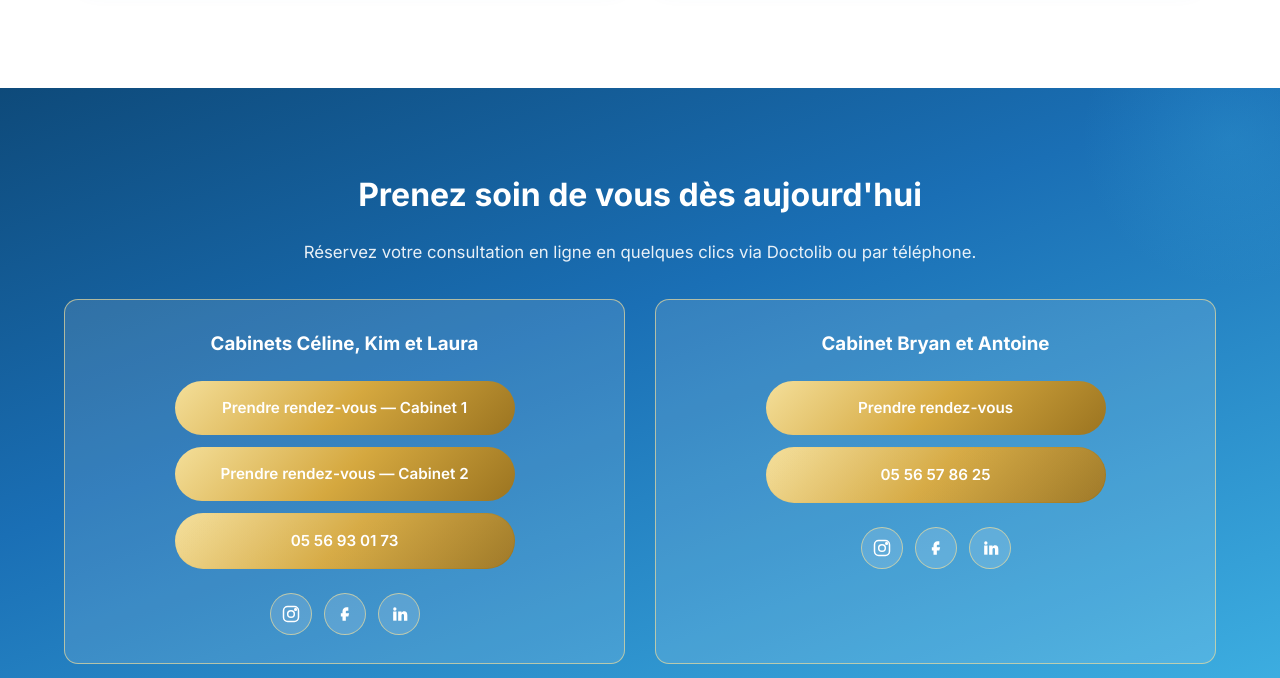
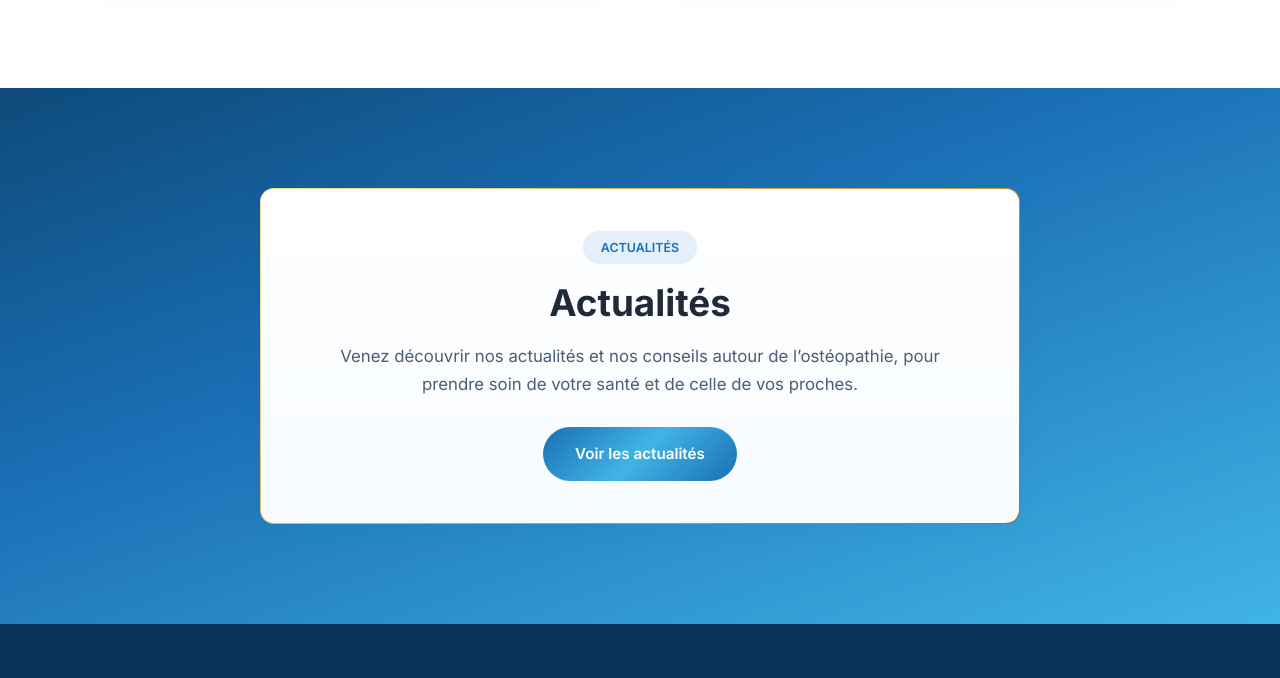
Before and after one commit to PRAFUL33290/ost-opathes-lepianmedoc.fr, a plain HTML site: page index.html in a window 1280 px wide. Shown: the part 2274-2952 px from the top of the page. Drawn offline with Linux system fonts and the light colour scheme.

Commit message:
suppression section

```diff
--- a/index.html
+++ b/index.html
@@ -169,39 +169,8 @@
         </div>
     </section>
 
-    <!-- ===== CTA BANNER ===== -->
-    <section class="cta-banner">
-        <div class="container fade-in">
-            <h2>Prenez soin de vous dès aujourd'hui</h2>
-            <p>Réservez votre consultation en ligne en quelques clics via Doctolib ou par téléphone.</p>
-            <div class="rdv-columns">
-                <article class="rdv-card">
-                    <h3>Cabinets Céline, Kim et Laura</h3>
-                    <a href="https://www.doctolib.fr/osteopathe/le-pian-medoc/celine-andurand" target="_blank" rel="noopener" class="btn btn--white">Prendre rendez-vous — Cabinet 1</a>
-                    <a href="https://www.doctolib.fr/osteopathe/le-pian-medoc/celine-andurand?pid=practice-131073" target="_blank" rel="noopener" class="btn btn--white">Prendre rendez-vous — Cabinet 2</a>
-                    <a href="tel:0556930173" class="btn btn--white-outline">05 56 93 01 73</a>
-                    <div class="social-links" aria-label="Réseaux sociaux du cabinet Céline, Kim et Laura">
-                        <span aria-label="Instagram"><svg viewBox="0 0 24 24" aria-hidden="true"><rect x="3" y="3" width="18" height="18" rx="5"></rect><circle cx="12" cy="12" r="4"></circle><circle cx="17.5" cy="6.5" r="1"></circle></svg></span>
-                        <span aria-label="Facebook"><svg viewBox="0 0 24 24" aria-hidden="true"><path d="M14 8h2V4h-2c-3 0-5 2-5 5v2H7v4h2v5h4v-5h3l1-4h-4V9c0-.6.4-1 1-1z"></path></svg></span>
-                        <span aria-label="LinkedIn"><svg viewBox="0 0 24 24" aria-hidden="true"><path d="M5 9h4v11H5z"></path><path d="M7 4a2 2 0 1 1 0 4 2 2 0 0 1 0-4z"></path><path d="M11 9h4v1.6c.6-1 1.7-1.8 3.3-1.8 2.5 0 3.7 1.7 3.7 4.6V20h-4v-5.8c0-1.4-.5-2.2-1.5-2.2s-1.5.8-1.5 2.2V20h-4z"></path></svg></span>
-                    </div>
-                </article>
-                <article class="rdv-card">
-                    <h3>Cabinet Bryan et Antoine</h3>
-                    <a href="https://www.doctolib.fr/osteopathe/le-pian-medoc/bryan-salmon" target="_blank" rel="noopener" class="btn btn--white">Prendre rendez-vous</a>
-                    <a href="tel:0556578625" class="btn btn--white-outline">05 56 57 86 25</a>
-                    <div class="social-links" aria-label="Réseaux sociaux du cabinet Bryan et Antoine">
-                        <span aria-label="Instagram"><svg viewBox="0 0 24 24" aria-hidden="true"><rect x="3" y="3" width="18" height="18" rx="5"></rect><circle cx="12" cy="12" r="4"></circle><circle cx="17.5" cy="6.5" r="1"></circle></svg></span>
-                        <span aria-label="Facebook"><svg viewBox="0 0 24 24" aria-hidden="true"><path d="M14 8h2V4h-2c-3 0-5 2-5 5v2H7v4h2v5h4v-5h3l1-4h-4V9c0-.6.4-1 1-1z"></path></svg></span>
-                        <span aria-label="LinkedIn"><svg viewBox="0 0 24 24" aria-hidden="true"><path d="M5 9h4v11H5z"></path><path d="M7 4a2 2 0 1 1 0 4 2 2 0 0 1 0-4z"></path><path d="M11 9h4v1.6c.6-1 1.7-1.8 3.3-1.8 2.5 0 3.7 1.7 3.7 4.6V20h-4v-5.8c0-1.4-.5-2.2-1.5-2.2s-1.5.8-1.5 2.2V20h-4z"></path></svg></span>
-                    </div>
-                </article>
-            </div>
-        </div>
-    </section>
-
     <!-- ===== ACTUALITÉS ===== -->
-    <section class="section section--white">
+    <section class="section section--blue news-section">
         <div class="container">
             <div class="news-card fade-in">
                 <span class="section__tag">Actualités</span>
--- a/style.css
+++ b/style.css
@@ -3044,6 +3044,19 @@ ul {
   box-shadow: var(--shadow);
 }
 
+.news-section .news-card {
+  color: var(--text);
+}
+
+.news-section .section__tag {
+  background: var(--primary-light);
+  color: var(--primary);
+}
+
+.news-section .section__subtitle {
+  color: var(--text-light);
+}
+
 @media (min-width: 769px) {
   .cabinet-card h3 {
     min-height: 32px;
```
Also changed, not shown: Capture d’écran 2026-06-28 à 22.44.31.png (added), 1 other file.
